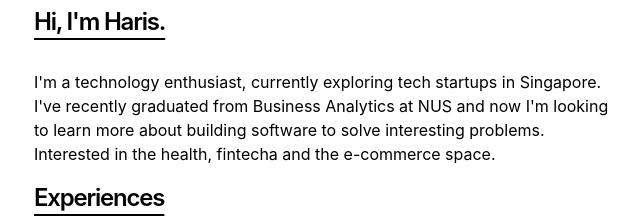
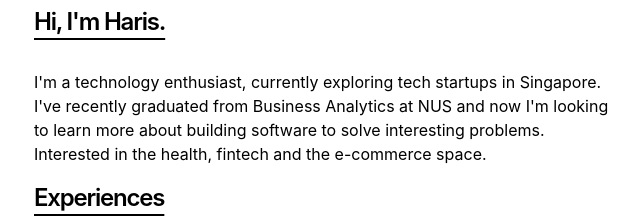
Before and after one commit to harisdzl/haris-updated-portfolio, a Next.js app: page / in a window 1280 px wide. Shown: the part 130-348 px from the top of the page, without its empty margins (318-958 px from the left). Built offline with nearby package versions, Linux system fonts and the light colour scheme.

Commit message:
fix typo

```diff
--- a/app/page.tsx
+++ b/app/page.tsx
@@ -10,7 +10,7 @@ export default function Page() {
       <p className="mb-4">
         {`I'm a technology enthusiast, currently exploring tech startups in Singapore. I've recently graduated from
         Business Analytics at NUS and now I'm looking to learn more about building software to solve interesting problems.
-        Interested in the health, fintecha and the e-commerce space.`}
+        Interested in the health, fintech and the e-commerce space.`}
       </p>
       <h1
         className="mb-8 text-2xl font-semibold tracking-tighter underline underline-offset-8
```
